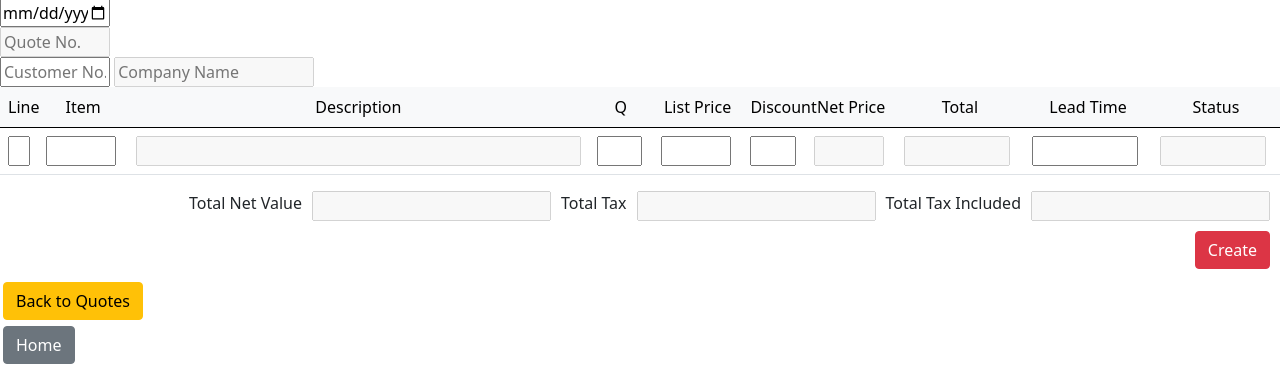
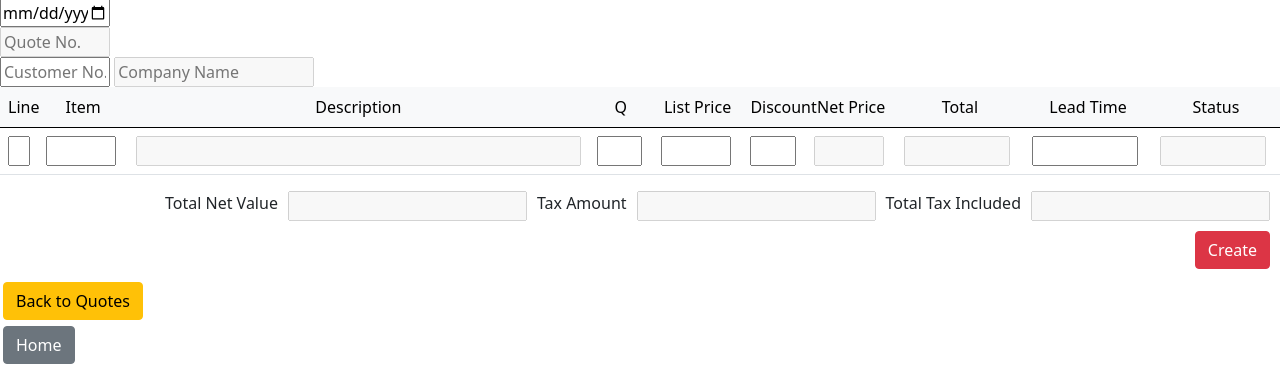
Before and after one commit to MedinaCoco87/ERP-Project, a Flask app: page /create_quote in a window 1280 px wide. Shown: the part 47-436 px from the top of the page. Run offline with Flask 2, Linux system fonts and the light colour scheme; some libraries are stand-ins or nearby versions.

```diff
--- a/templates/new_quote.html
+++ b/templates/new_quote.html
@@ -56,7 +56,7 @@
         <div style="display: flex; justify-content: flex-end; gap: 10px; margin: 10px;">
             <label for="total_net_value">Total Net Value</label>
             <input type="text" id="total_net_value" disabled>
-            <label for="total_tax">Total Tax</label>
+            <label for="total_tax">Tax Amount</label>
             <input type="text" id="total_tax" disabled>
             <label for="total_tax_included">Total Tax Included</label>
             <input type="text" id="total_tax_included" disabled>
```
